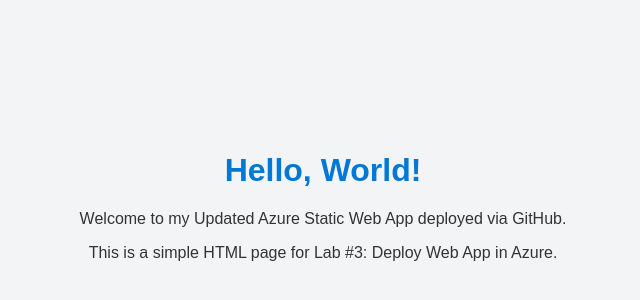
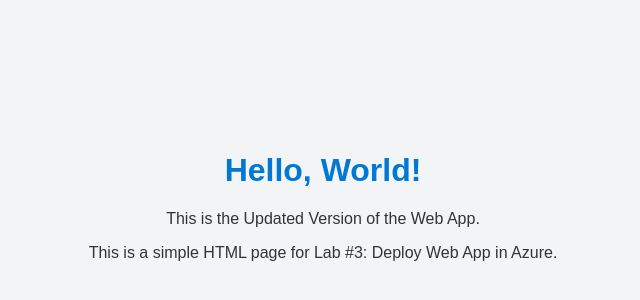
Before and after one commit to Devgiri-code/azure-static-web-app, a website: page index.html in a window 1280 px wide. Shown: the part 196-496 px from the top of the page, without its empty margins (317-957 px from the left). Drawn offline with Linux system fonts and the light colour scheme.

Commit message:
Update index.html

```diff
--- a/index.html
+++ b/index.html
@@ -24,7 +24,7 @@
 <body>
     <main>
         <h1>Hello, World!</h1>
-        <p>Welcome to my Updated Azure Static Web App deployed via GitHub.</p>
+        <p>This is the Updated Version of the Web App.</p>
         <p>This is a simple HTML page for Lab #3: Deploy Web App in Azure.</p>
     </main>
 </body>
```
